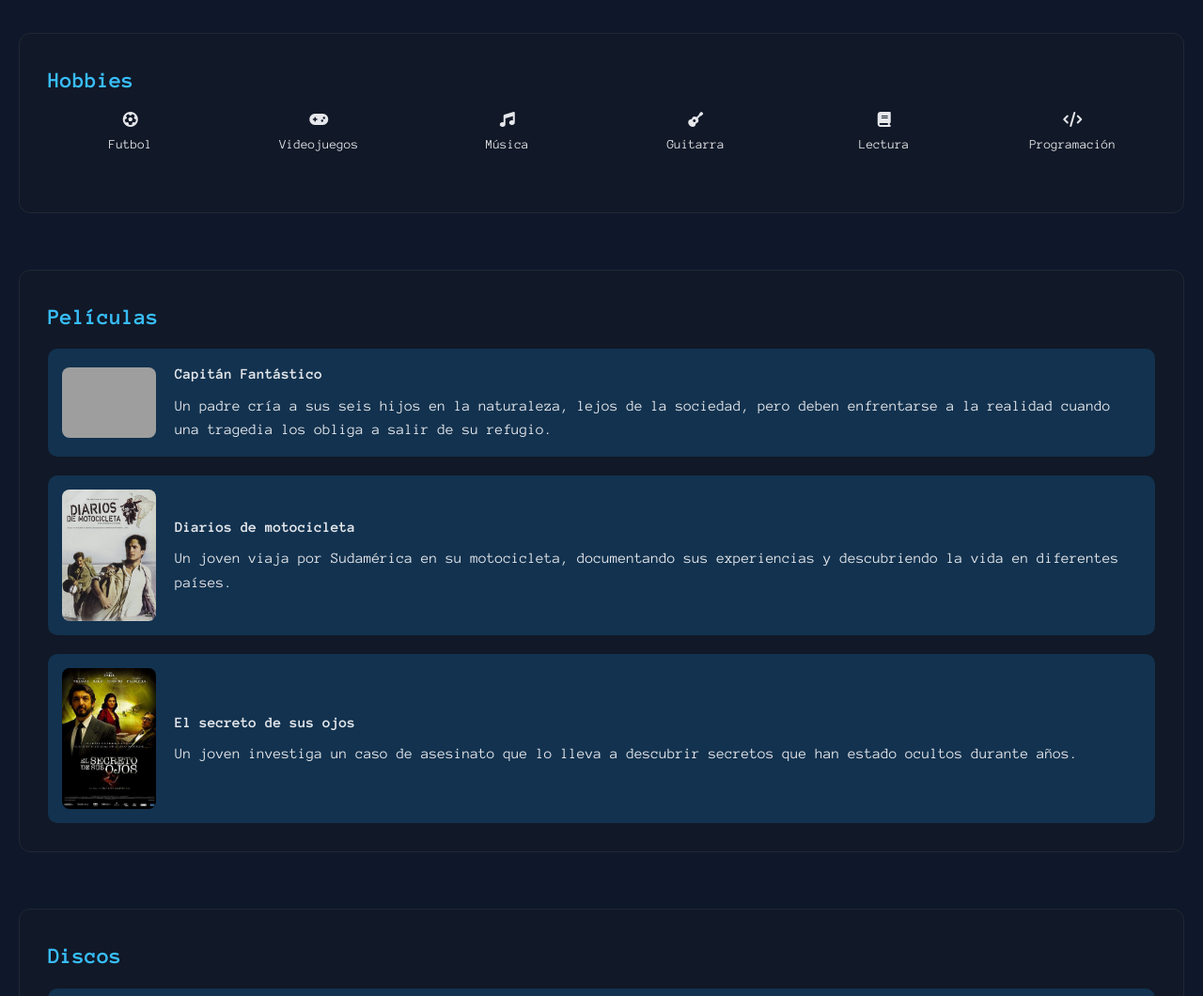
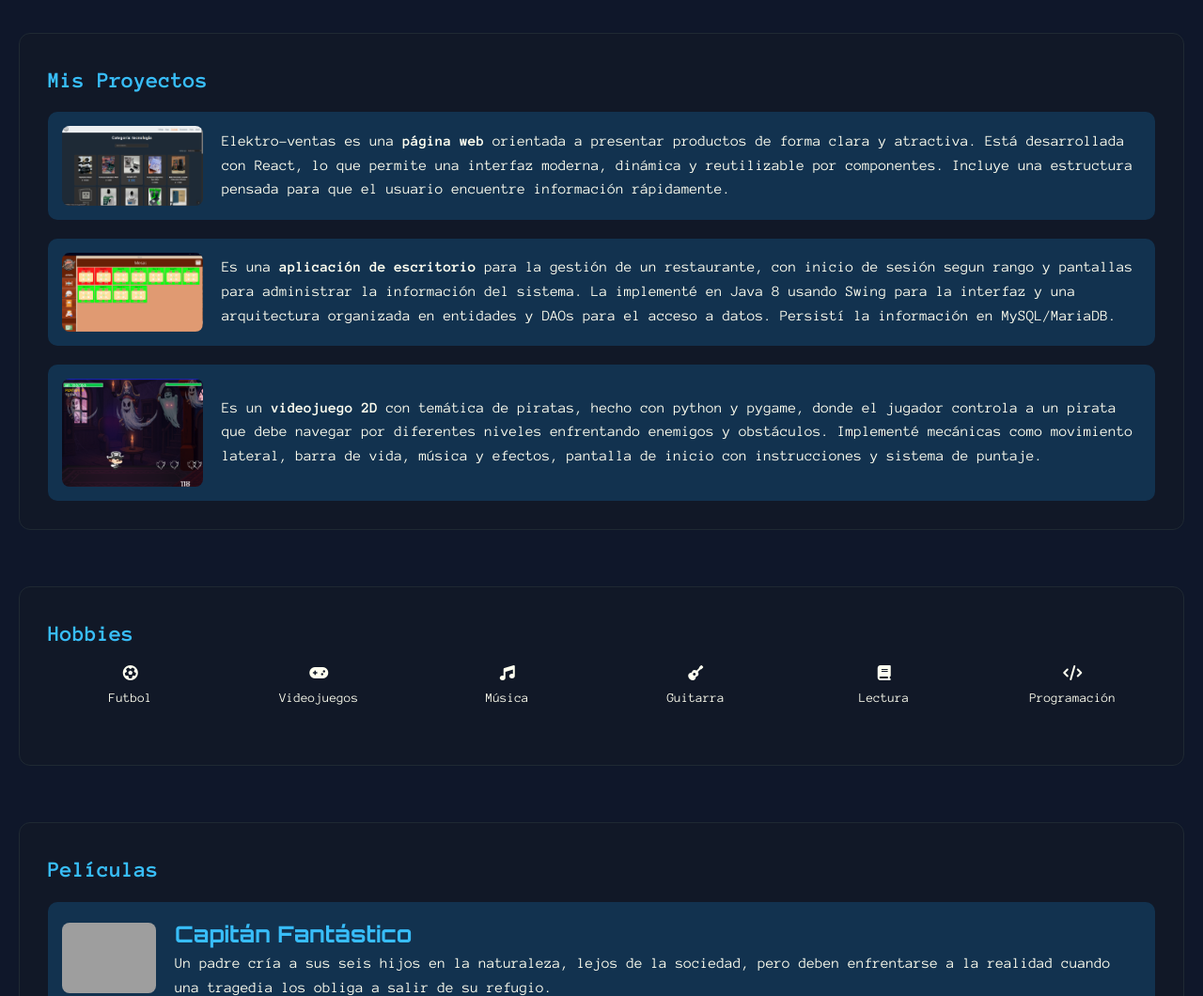
Before and after one commit to SebasTerco73/Portafolio-Personal, a plain HTML site: page index.html in a window 1280 px wide. Shown: the part 780-1840 px from the top of the page at 94% size. Drawn offline with Linux system fonts and the light colour scheme; grey boxes are pictures that could not be loaded.

Commit message:
Add Proyectos

```diff
--- a/css/styles.css
+++ b/css/styles.css
@@ -16,7 +16,7 @@ a {
 :root {
     --bg-color: #0f172a;
     --bg-secondary: #111827;
-    --text-color: #e5e7eb;
+    --text-color: ivory;
     --accent-color: #38bdf8;
     --hover-color: #0ea5e9;
     --border-color: #1f2933;
@@ -161,13 +161,13 @@ h2 {
     transform: scale(1.1);
 }
 
-.peliculas, .discos {
+.peliculas, .discos, .proyectos {
     display: flex;
     flex-direction: column;
     gap: 20px;
 }
 
-.pelicula, .disco{
+.pelicula, .disco, .proyecto {
     display: flex;
     gap: 20px;
     align-items: center; /* centra verticalmente la imagen con el texto */
@@ -182,31 +182,36 @@ h2 {
     border-radius: 8px;
 }
 
+.proyecto img {
+    width: 150px;
+    border-radius: 8px;
+}
+
 /* Contenedor del texto */
-.pelicula div, .disco div {
+.pelicula div, .disco div, .proyecto div {
     display: flex;
     flex-direction: column;
     justify-content: center;
 }
 
 /* Título arriba */
-.pelicula h4, .disco h4 {
+.pelicula h4, .disco h4, .proyecto h4 {
     margin: 0 0 8px 0;
 }
 
 /* Descripción abajo */
-.pelicula p, .disco p {
+.pelicula p, .disco p, .proyecto p {
     margin: 0;
 }
 
-.pelicula:hover, .disco:hover {
+.pelicula:hover, .disco:hover, .proyecto:hover {
     transform: scale(1.05);
     box-shadow: 0 5px 15px rgba(0,0,0,0.3);
 }
 
-.discos a, .discos a:visited {
+.discos a, .discos a:visited, .proyectos a, .proyectos a:visited {
     text-decoration: none;
-    color: var(--text-color) !important;
+    color: var(--text-color);
 }
 
 /* ****************** FORMULARIO ************************ */
--- a/index.html
+++ b/index.html
@@ -22,6 +22,7 @@
             <ul>
                 <li><a href="#sobre-mi">Sobre mí</a></li>
                 <li><a href="#skills">Skills</a></li>
+                <li><a href="#proyectos">Proyectos</a></li>
                 <li><a href="#hobbies">Hobbies</a></li>
                 <li><a href="#peliculas">Películas</a></li>
                 <li><a href="#discos">Discos</a></li>
@@ -134,6 +135,30 @@
             </div>
         </section>
 
+        <section id="proyectos">
+            <h2>Mis Proyectos</h2>
+            <div class="proyectos">
+                <a href="https://github.com/SebasTerco73/Pagina-ventas" target="_blank" title="Github repositorio">
+                    <div class="proyecto">
+                        <img src="img/proyecto1.png" alt="Proyecto 1">
+                        <p>Elektro-ventas es una <b>página web</b> orientada a presentar productos de forma clara y atractiva. Está desarrollada con React, lo que permite una interfaz moderna, dinámica y reutilizable por componentes. Incluye una estructura pensada para que el usuario encuentre información rápidamente.</p>
+                    </div>
+                </a>
+                <a href="https://github.com/SebasTerco73/ULP-ProyectoFinal" target="_blank" title="github repositorio">
+                    <div class="proyecto">
+                        <img src="img/proyecto2.png" alt="Proyecto 2">
+                        <p>Es una <b>aplicación de escritorio</b> para la gestión de un restaurante, con inicio de sesión segun rango y pantallas para administrar la información del sistema. La implementé en Java 8 usando Swing para la interfaz y una arquitectura organizada en entidades y DAOs para el acceso a datos. Persistí la información en MySQL/MariaDB.</p>
+                    </div>
+                </a>
+                <a href="https://github.com/SebasTerco73/La-Maldicion-Pirata" target="_blank" title="Github repositorio">
+                    <div class="proyecto">
+                        <img src="img/proyecto3.png" alt="Proyecto 3">
+                        <p>Es un <b>videojuego 2D</b> con temática de piratas, hecho con python y pygame, donde el jugador controla a un pirata que debe navegar por diferentes niveles enfrentando enemigos y obstáculos. Implementé mecánicas como movimiento lateral, barra de vida, música y efectos, pantalla de inicio con instrucciones y sistema de puntaje.</p>
+                    </div>
+                </a>
+            </div>
+        </section>
+
         <section id="hobbies">
             <h2>Hobbies</h2>
             <div class="hobbies">
@@ -174,21 +199,21 @@
                  <div class="pelicula">
                     <img src="img/peli1.jpg" alt="Capitan Fantastico">
                     <div>
-                        <h4>Capitán Fantástico</h4>
+                        <h3>Capitán Fantástico</h3>
                         <p>Un padre cría a sus seis hijos en la naturaleza, lejos de la sociedad, pero deben enfrentarse a la realidad cuando una tragedia los obliga a salir de su refugio.</p>
                     </div>
                 </div>
                 <div class="pelicula">
                     <img src="img/peli2.jpg" alt="Diarios de motocicleta">
                     <div>
-                        <h4>Diarios de motocicleta</h4>
+                        <h3>Diarios de motocicleta</h3>
                         <p>Un joven viaja por Sudamérica en su motocicleta, documentando sus experiencias y descubriendo la vida en diferentes países.</p>
                     </div>
                 </div>
                 <div class="pelicula">
                     <img src="img/peli3.jfif" alt="El secreto de sus ojos">
                     <div>
-                        <h4>El secreto de sus ojos</h4>
+                        <h3>El secreto de sus ojos</h3>
                         <p>Un joven investiga un caso de asesinato que lo lleva a descubrir secretos que han estado ocultos durante años.</p>
                     </div>
                 </div>
```
Also changed, not shown: img/proyecto1.png (added), img/proyecto2.png (added), img/proyecto3.png (added).
